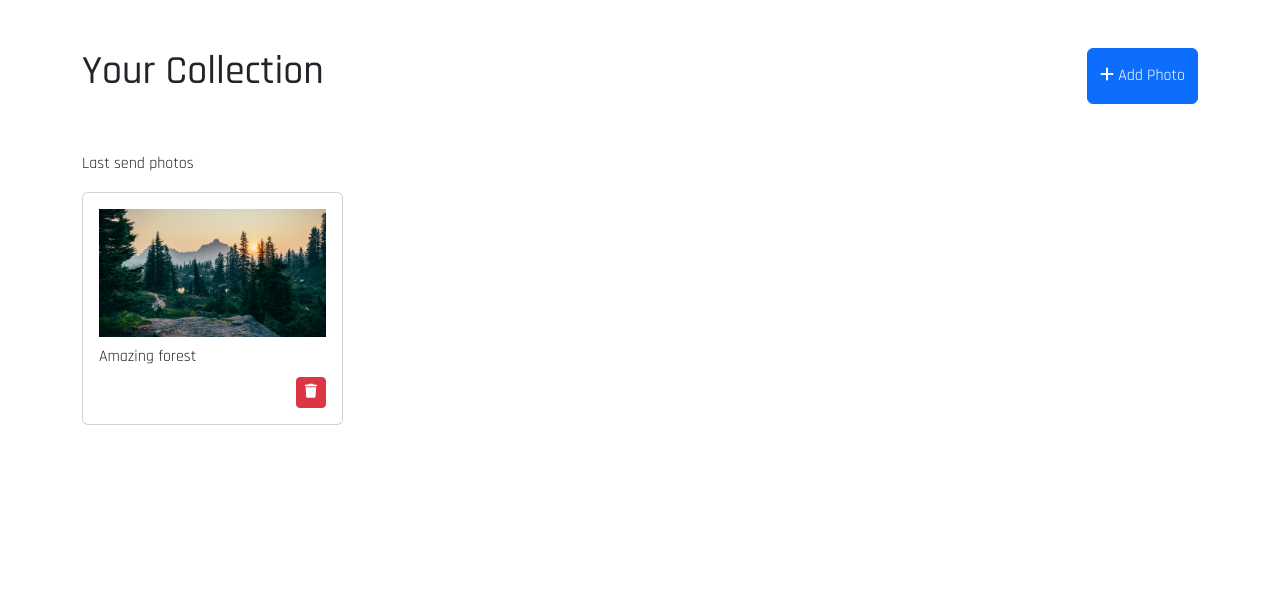
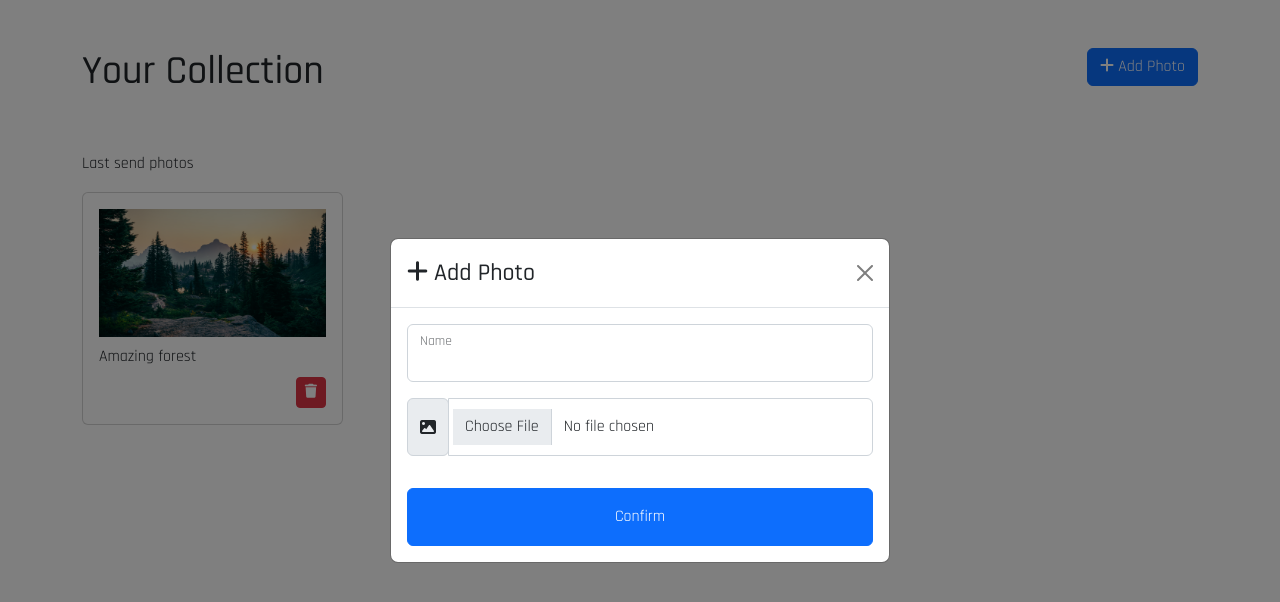
Before and after one commit to mechztcc/angular-ssr-photo-galery, an Angular app: page / in a window 1280 px wide. Both pictures are taken after a click on the button "Add Photo". Shown: the top 602 px of the page. Built offline with nearby package versions, Linux system fonts and the light colour scheme.

Commit message:
feat: prepare add photo component

```diff
--- a/src/app/app.module.ts
+++ b/src/app/app.module.ts
@@ -13,6 +13,8 @@ import { LoginComponent } from './pages/login/login.component';
 import { HomeComponent } from './pages/home/home.component';
 import { CardPhotoComponent } from './components/card-photo/card-photo.component';
 import { FormsModule, ReactiveFormsModule } from '@angular/forms';
+import { ModalModule } from 'ngx-bootstrap/modal';
+import { AddPhotoComponent } from './components/add-photo/add-photo.component';
 
 @NgModule({
   declarations: [
@@ -23,6 +25,7 @@ import { FormsModule, ReactiveFormsModule } from '@angular/forms';
     LoginComponent,
     HomeComponent,
     CardPhotoComponent,
+    AddPhotoComponent
   ],
   imports: [
     BrowserModule,
@@ -30,6 +33,7 @@ import { FormsModule, ReactiveFormsModule } from '@angular/forms';
     BrowserAnimationsModule,
     FormsModule,
     ReactiveFormsModule,
+    ModalModule.forRoot(),
   ],
   providers: [provideClientHydration()],
   bootstrap: [AppComponent],
--- /dev/null
+++ b/src/app/components/add-photo/add-photo.component.html
@@ -0,0 +1,45 @@
+<button class="btn btn-primary" (click)="openModal(template)">
+  <i class="fa-solid fa-plus"></i>
+  Add Photo
+</button>
+
+<ng-template #template>
+  <div class="modal-header">
+    <h4 class="modal-title pull-left">
+      <i class="fa-solid fa-plus"></i>
+      Add Photo
+    </h4>
+    <button
+      type="button"
+      class="btn-close close pull-right"
+      aria-label="Close"
+      (click)="modalRef?.hide()"
+    >
+      <span aria-hidden="true" class="visually-hidden">&times;</span>
+    </button>
+  </div>
+  <div class="modal-body">
+    <form [formGroup]="form" (ngSubmit)="onSubmit()">
+      <div class="form-floating mb-3">
+        <input
+          type="text"
+          class="form-control"
+          formControlName="name"
+          [class.is-invalid]="hasErrorName"
+        />
+        <label for="floatingInput">Name</label>
+      </div>
+
+      <div class="input-group mb-3">
+        <div class="input-group-prepend">
+          <span class="input-group-text h-100">
+            <i class="fa-solid fa-image"></i>
+          </span>
+        </div>
+        <input type="file" class="form-control p-3" />
+      </div>
+
+      <button class="btn btn-primary p-3 w-100 mt-3">Confirm</button>
+    </form>
+  </div>
+</ng-template>
--- /dev/null
+++ b/src/app/components/add-photo/add-photo.component.ts
@@ -0,0 +1,44 @@
+import { Component, OnInit, TemplateRef } from '@angular/core';
+import { FormBuilder, FormGroup, Validators } from '@angular/forms';
+import { BsModalService, BsModalRef } from 'ngx-bootstrap/modal';
+
+@Component({
+  selector: 'app-add-photo',
+  templateUrl: './add-photo.component.html',
+  styleUrls: ['./add-photo.component.scss'],
+})
+export class AddPhotoComponent implements OnInit {
+  modalRef: BsModalRef;
+
+  form: FormGroup;
+  get formControls() {
+    return this.form.controls;
+  }
+  get hasErrorName() {
+    return this.formControls['name'].invalid && this.formControls['name'].dirty;
+  }
+
+  constructor(public modalService: BsModalService, private fb: FormBuilder) {}
+
+  ngOnInit(): void {
+    this.initForm();
+  }
+
+  initForm() {
+    this.form = this.fb.group({
+      name: ['', Validators.required],
+    });
+  }
+
+  openModal(template: TemplateRef<any>) {
+    this.modalRef = this.modalService.show(template, {
+      class: 'modal-dialog-centered',
+    });
+  }
+
+  onSubmit() {
+    if (this.form.invalid) {
+      return;
+    }
+  }
+}
--- a/src/app/pages/home/home.component.html
+++ b/src/app/pages/home/home.component.html
@@ -1,10 +1,7 @@
 <div class="container mt-5">
   <div class="d-flex justify-content-between">
     <h1>Your Collection</h1>
-    <button class="btn btn-primary">
-      <i class="fa-solid fa-plus"></i>
-      Add Photo
-    </button>
+    <app-add-photo></app-add-photo>
   </div>
 
   <div class="row mt-5">
```
Also changed, not shown: src/app/components/add-photo/add-photo.component.scss (added), 1 other file (tests, documents, lock files or other folders).
